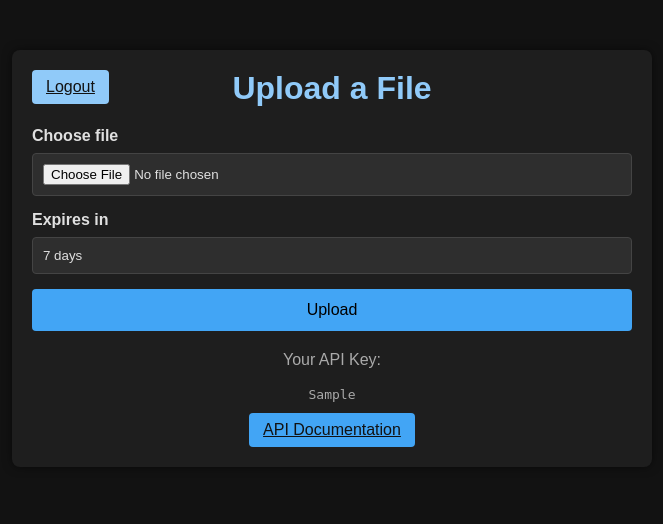
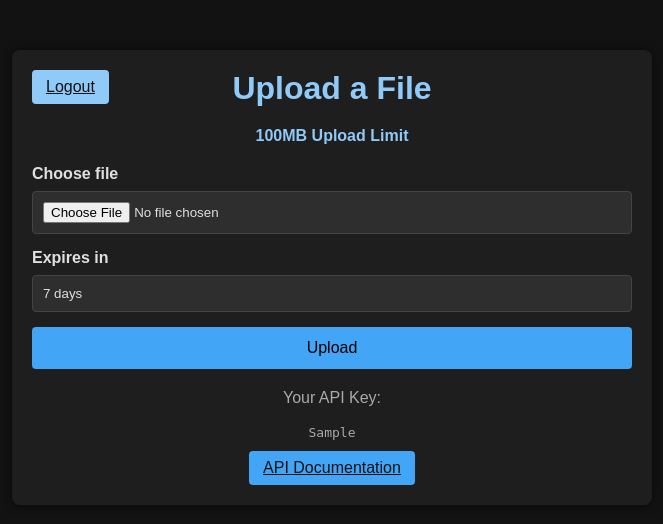
Before and after one commit to Kf637/file-upload, a Python web app: template templates/upload.html in a window 1280 px wide. Shown: the top 524 px of the page, without its empty margins (308-971 px from the left). Run offline with Jinja, Linux system fonts and the light colour scheme; the template is opened without the code that fills it: most values are stand-ins (such as "Sample title", 1, 10 or a date in 2020).

Commit message:
Update upload.html

```diff
--- a/templates/upload.html
+++ b/templates/upload.html
@@ -8,6 +8,7 @@
         body { background: #121212; color: #e0e0e0; font-family: Arial, sans-serif; margin: 0; padding: 0; }
         .container { max-width: 600px; margin: 50px auto; background: #1e1e1e; padding: 20px; border-radius: 8px; position: relative; box-shadow: 0 0 10px rgba(0,0,0,0.5); }
         h1 { margin: 0 0 20px; color: #90caf9; text-align: center; }
+        h4 { margin: 0 0 20px; color: #90caf9; text-align: center; }
         .admin-btn { position: absolute; top: 20px; right: 20px; background: #1e88e5; color: #e0e0e0; border: none; padding: 8px 14px; border-radius: 4px; cursor: pointer; }
         .admin-btn:hover { background: #1565c0; }
         .logout-btn { position: absolute; top: 20px; left: 20px; background: #90caf9; color: #121212; border: none; padding: 8px 14px; border-radius: 4px; cursor: pointer; }
@@ -34,10 +35,11 @@
             <a class="admin-btn" href="{{ url_for('admin') }}">Admin</a>
         {% endif %}
         <h1>Upload a File</h1>
+        <h4>100MB Upload Limit</h4>
          {% if error %}
              <div class="error">{{ error }}</div>
          {% endif %}
-        <form id="uploadForm" action="{{ url_for('upload_file') }}" method="post" enctype="multipart/form-data">
+        <form id="uploadForm" action="{{ url_for('API_upload') }}" method="post" enctype="multipart/form-data">
             <input type="hidden" name="csrf_token" value="{{ csrf_token() }}" />
             <label for="file">Choose file</label>
             <input type="file" id="file" name="file" required />
@@ -94,6 +96,8 @@
             xhr.open('POST', form.action);
             // mark as AJAX so server returns JSON instead of flash redirect
             xhr.setRequestHeader('X-Requested-With', 'XMLHttpRequest');
+            // include API key for authentication
+            xhr.setRequestHeader('X-API-Key', '{{ api_key }}');
             xhr.upload.onprogress = function(event) {
                 if (event.lengthComputable) {
                     const percent = (event.loaded / event.total) * 100;
@@ -102,7 +106,7 @@
                 }
             };
             xhr.onload = function() {
-                if (xhr.status === 200) {
+                if (xhr.status >= 200 && xhr.status < 300) {
                     // attempt to parse JSON link
                     let data;
                     try {
@@ -115,7 +119,7 @@
                         // display download link
                         const flashDiv = document.querySelector('.flash-link') || document.createElement('div');
                         flashDiv.className = 'flash-link';
-                        flashDiv.innerHTML = `<p>Download Link:</p><a href="${data.link}">${data.link}</a><button class="copy-btn" data-link="${data.link}">Copy</button>`;
+                        flashDiv.innerHTML = `<p>Download  Link:</p><a href="${data.link}">${data.link}</a><button class="copy-btn" data-link="${data.link}">Copy</button>`;
                         document.querySelector('.container').appendChild(flashDiv);
                     } else {
                         alert('Upload completed, no link received.');
```
